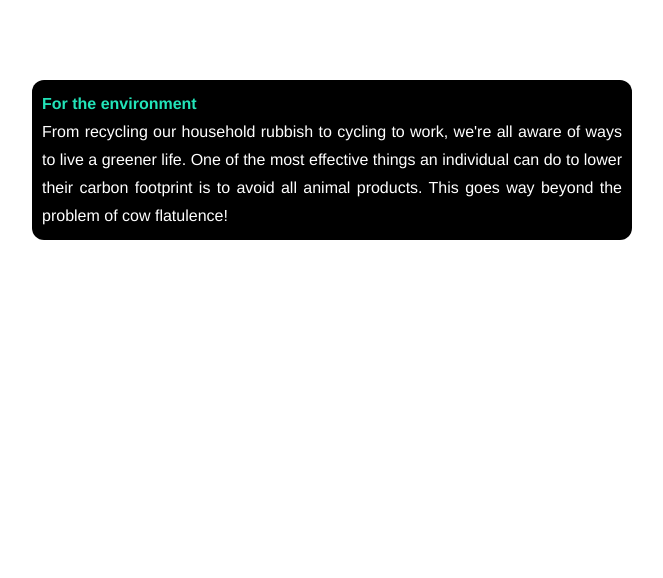
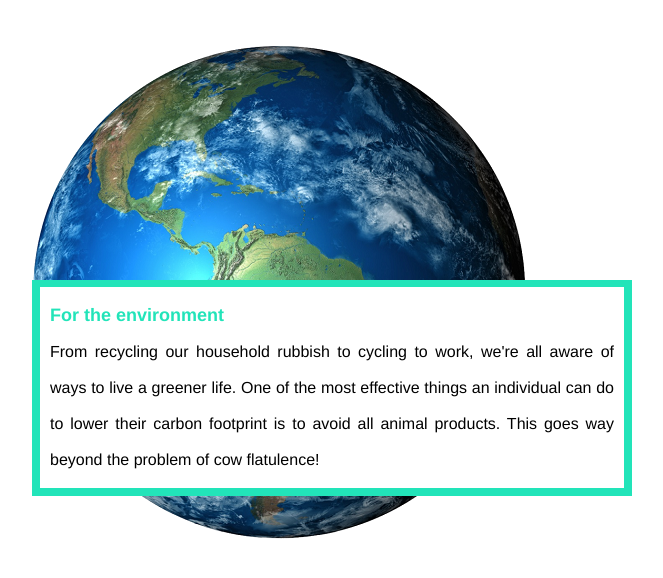
Before and after one commit to nathaliabj/GoVegan, a plain HTML site: page environment/environment.html in a window 1280 px wide. Shown: the whole page, without its empty margins (308-971 px from the left). Drawn offline with Linux system fonts and the light colour scheme; a web font is replaced by a local one.

Commit message:
v3 environment images to be added

```diff
--- a/environment/env_styles.css
+++ b/environment/env_styles.css
@@ -4,10 +4,6 @@
 	font-size: 16px;
 }
 
-h1 {
-	font-family: "Museo Slab 700",Helvetica,Arial,sans-serif;
-	color: #22e4b9;
-}
 
 body {
   font-family: helvetica, sans-serif;
@@ -16,29 +12,36 @@ body {
 }
 
 p {
-	border-radius: 12px;
 	padding: 10px;
 	text-align: justify;
-	line-height: 28px;
-	color: rgba(255,255,255,1);
-	background: rgba(0,0,0,1);
+	line-height: 36px;
+	color: black;
+	background: #FFFFFF;
 	position: absolute;
 	bottom: 0;
 	margin: 0;
 }
 
-span {
-	color: #22e4b9;
+b {
+	 color: #22e4b9;
+	 font-size: 18px;
 }
 
 div {
-  border-radius: 12px;
   height: 200px;
-  background-size: cover;
-  background-position: center;
   position: relative;
   margin: 40px 0 0 0;
 }
+
+.env_content {
+	border: 8px solid #22e4b9;
+}
+
+.img_content {
+	height: 10px;
+  width: 50%;
+}
+
 
 .nav {
 	display: flex;
--- a/environment/environment.html
+++ b/environment/environment.html
@@ -9,10 +9,16 @@
 
 <body>
 
-  <div>
-    <p><span><b>For the environment</b></span></br>
+  <div class="env_image">
+      <img src="./earth.JPG" alt="Planet">
+  </div>
+
+  <div class="env_content">
+    <p><b>For the environment</b></br>
       <small>From recycling our household rubbish to cycling to work, we're all aware of ways to live a greener life. One of the most effective things an individual can do to lower their carbon footprint is to avoid all animal products. This goes way beyond the problem of cow flatulence! </small></p>
   </div>
+
+
 
 
 
```
Also changed, not shown: environment/earth.JPG (added), img/earth.png (deleted).
